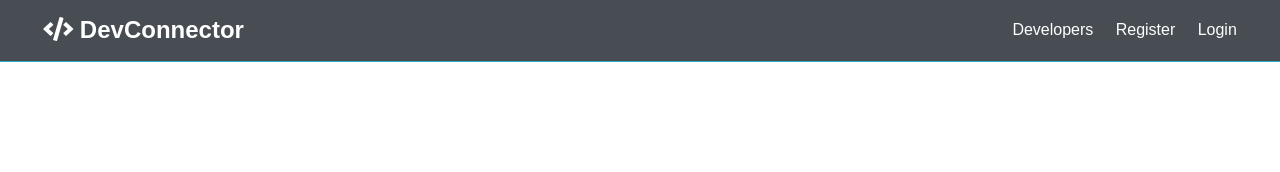
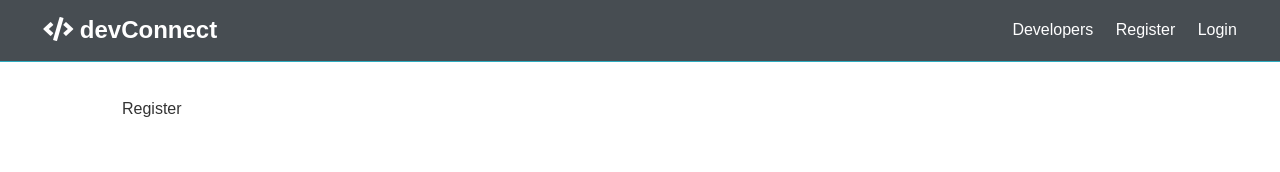
Before and after one commit to abhi10agarwal/devConnect, a React (Create React App) app in the folder client/: page /register in a window 1280 px wide. Shown: the top 172 px of the page. Built offline with nearby package versions, Linux system fonts and the light colour scheme.

Commit message:
adding layout and auth routes

```diff
--- a/client/src/App.js
+++ b/client/src/App.js
@@ -1,14 +1,23 @@
 import React, { fragment } from 'react'
 import { BrowserRouter as Router, Route, Switch } from 'react-router-dom'
 import Landing from './components/layout/Landing'
+import Login from './components/auth/Login'
+
 import Navbar from './components/layout/Navbar'
 import './App.css'
+import Register from './components/auth/Register'
 
 const App = () => (
 	<Router>
 		<fragment>
 			<Navbar />
 			<Route exact path='/' component={Landing} />
+			<section className='container'>
+				<Switch>
+					<Route exact path='/register' component={Register} />
+					<Route exact path='/login' component={Login} />
+				</Switch>
+			</section>
 		</fragment>
 	</Router>
 )
--- /dev/null
+++ b/client/src/components/auth/Login.js
@@ -0,0 +1,6 @@
+import React from 'react'
+
+const Login = () => {
+	return <div>Login</div>
+}
+export default Login
--- /dev/null
+++ b/client/src/components/auth/Register.js
@@ -0,0 +1,7 @@
+import React from 'react'
+
+const Register = () => {
+	return <div>Register</div>
+}
+
+export default Register
--- a/client/src/components/layout/Landing.js
+++ b/client/src/components/layout/Landing.js
@@ -1,22 +1,23 @@
 import React from 'react'
+import { Link } from 'react-router-dom'
 
 export const Landing = () => {
 	return (
 		<section className='landing'>
 			<div className='dark-overlay'>
 				<div className='landing-inner'>
-					<h1 className='x-large'>Developer Connector</h1>
+					<h1 className='x-large'>Developer Connector </h1>
 					<p className='lead'>
 						Create a developer profile/portfolio, share posts and get help from
 						other developers
 					</p>
 					<div className='buttons'>
-						<a href='register.html' className='btn btn-primary'>
+						<Link to='register' className='btn btn-primary'>
 							Sign Up
-						</a>
-						<a href='login.html' className='btn btn-light'>
+						</Link>
+						<Link to='login' className='btn btn-light'>
 							Login
-						</a>
+						</Link>
 					</div>
 				</div>
 			</div>
--- a/client/src/components/layout/Navbar.js
+++ b/client/src/components/layout/Navbar.js
@@ -1,22 +1,23 @@
 import React from 'react'
+import { Link } from 'react-router-dom'
 
 export const Navbar = () => {
 	return (
 		<nav className='navbar bg-dark'>
 			<h1>
-				<a href='index.html'>
-					<i className='fas fa-code'></i> DevConnector
-				</a>
+				<Link to='/'>
+					<i className='fas fa-code'></i> devConnect
+				</Link>
 			</h1>
 			<ul>
 				<li>
-					<a href='profiles.html'>Developers</a>
+					<a href='!#'>Developers</a>
 				</li>
 				<li>
-					<a href='register.html'>Register</a>
+					<Link to='register'>Register</Link>
 				</li>
 				<li>
-					<a href='login.html'>Login</a>
+					<Link to='login'>Login</Link>
 				</li>
 			</ul>
 		</nav>
```
Also changed, not shown: client/src/img/showcase.jpg.
